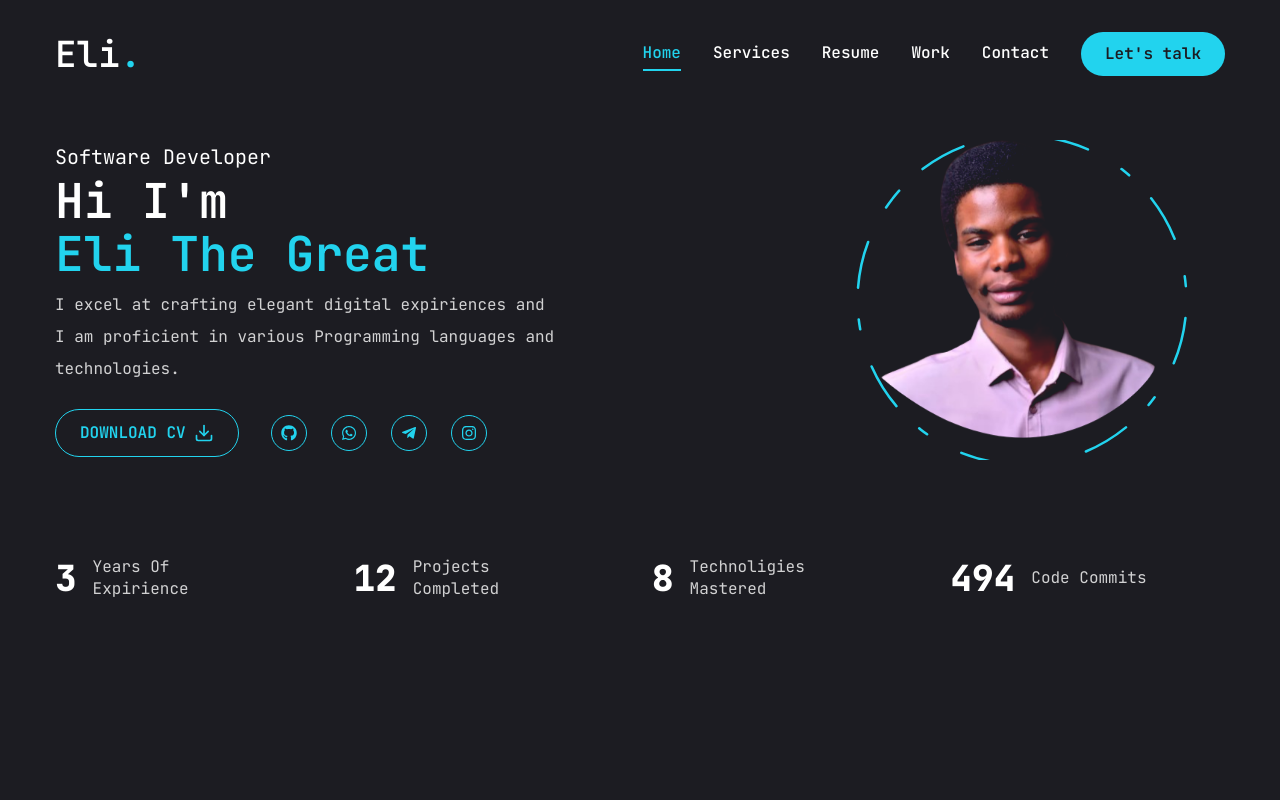
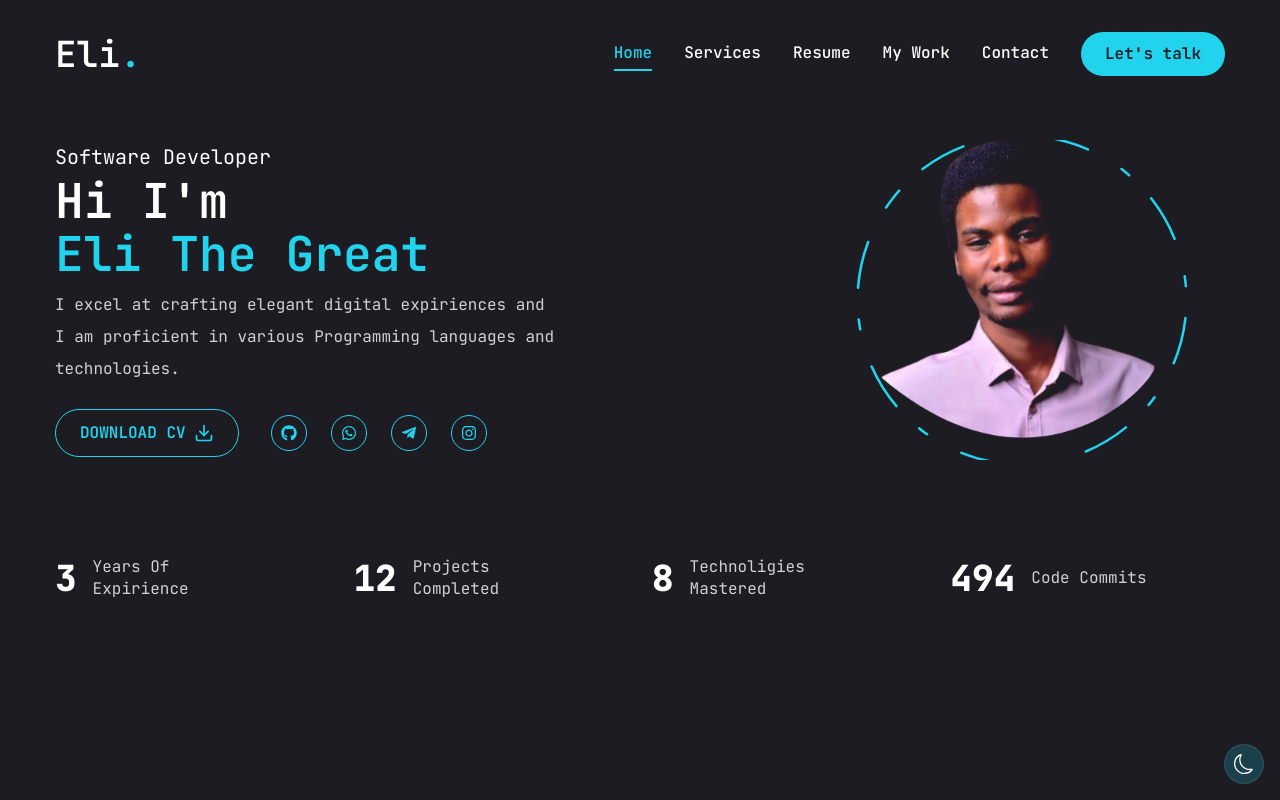
Before and after one commit to ETG1/Eli, a Next.js app: page / in a window 1280 px wide. Built offline with nearby package versions, Linux system fonts and the light colour scheme.

Commit message:
theme switch added and changed dropdown layout

```diff
--- a/app/globals.css
+++ b/app/globals.css
@@ -4,8 +4,13 @@
 
 @layer base {
   body {
-    @apply font-primary bg-primary text-white leading-loose;
+    @apply font-primary leading-loose;
   }
+
+  body {
+    @apply bg-white text-primary dark:bg-primary dark:text-white transition-colors duration-300;
+  }
+
   .h1 {
     @apply text-[40px] xl:text-[48px] leading-[1.1] font-semibold;
   }
@@ -16,7 +21,8 @@
     @apply text-[20px] xl:text-[24px] leading-[1.1] font-semibold;
   }
   .text-outline {
-    -webkit-text-stroke: 1px #ffffff;
+    -webkit-text-stroke: 1px #1c1c22;
+    @apply dark:[-webkit-text-stroke:1px_#ffffff];
   }
 
   .text-outline-hover {
--- a/app/layout.jsx
+++ b/app/layout.jsx
@@ -1,10 +1,12 @@
 import { JetBrains_Mono } from "next/font/google";
 import "./globals.css";
+import { ThemeProvider } from "next-themes";
 
 //components
 import Header from "@/components/Header";
 import PageTransition from "@/components/PageTransition";
 import StairTransition from "@/components/StairTransition";
+import ThemeSwitcher from "@/components/ThemeSwitcher";
 
 const jetbrainsMono = JetBrains_Mono({
   subsets: ["latin"],
@@ -19,13 +21,16 @@ export const metadata = {
 
 export default function RootLayout({ children }) {
   return (
-    <html lang="en">
+    <html lang="en" suppressHydrationWarning>
       <body className={jetbrainsMono.variable}>
-        <Header/>
-        <StairTransition/>
-        <PageTransition>
-          {children}
-        </PageTransition>
+        <ThemeProvider attribute="class" defaultTheme="dark" enableSystem>
+          <Header/>
+          <StairTransition/>
+          <PageTransition>
+            {children}
+          </PageTransition>
+          <ThemeSwitcher />
+        </ThemeProvider>
       </body>
     </html>
   );
--- a/components/MobileNav.jsx
+++ b/components/MobileNav.jsx
@@ -1,6 +1,6 @@
 "use client";
 
-import { Sheet, SheetContent, SheetTrigger } from "@/components/ui/sheet";
+import { Sheet, SheetContent, SheetTrigger, SheetClose } from "@/components/ui/sheet";
 import { usePathname } from "next/navigation";
 import Link from "next/link";
 import { CiMenuFries } from "react-icons/ci"
@@ -26,8 +26,7 @@ const links = [
         name: "contact",
         path: "/contact",
     },
-
-]
+];
 
 const MobileNav = () => {
     const pathname = usePathname();
@@ -36,21 +35,31 @@ const MobileNav = () => {
             <SheetTrigger className="flex justify-center items-center">
                 <CiMenuFries className="text-[32px] text-cyan-400" />
             </SheetTrigger>
-            <SheetContent className="flex flex-col">
+            <SheetContent>
                 {/*Logo*/}
-                <div className="mt-32 mb-32 text-center text-2xl ">
+                <div className="mb-8 text-center">
                     <Link href="/">
-                        <h1 className="text-4xl font-semibold">Eli <span className="text-cyan-400">.</span>
+                        <h1 className="text-4xl font-semibold">
+                            Eli<span className="text-cyan-400">.</span>
                         </h1>
                     </Link>
                 </div>
                 {/*Nav*/}
-                <nav className="flex flex-col justify-center items-center gap-6">
+                <nav className="flex flex-col justify-center items-center gap-4">
                     {links.map((link, index) => {
                         return (
-                            <Link href={link.path} key={index} className={`${link.path === pathname && "text-cyan-400 border-b-2 border-cyan-400"} text-xl capitalize hover:text-cyan-400 transition-all`}>
-                                {link.name}
-                            </Link>
+                            <SheetClose asChild key={index}>
+                                <Link
+                                    href={link.path}
+                                    className={`${
+                                        link.path === pathname
+                                        ? "text-cyan-400 border-b-2 border-cyan-400"
+                                        : "text-white/70"
+                                    } text-lg capitalize hover:text-cyan-400 transition-all`}
+                                >
+                                    {link.name}
+                                </Link>
+                            </SheetClose>
                         );
                     })}
                 </nav>
--- a/components/Nav.jsx
+++ b/components/Nav.jsx
@@ -17,7 +17,7 @@ const links = [
         path: "/resume",
     },
     {
-        name: "work",
+        name: "my work",
         path: "/work",
     },
     {
--- /dev/null
+++ b/components/ThemeSwitcher.jsx
@@ -0,0 +1,81 @@
+"use client";
+
+import { useState, useEffect } from "react";
+import { useTheme } from "next-themes";
+import { BsSun, BsMoon, BsLaptop } from "react-icons/bs";
+import { motion, AnimatePresence } from "framer-motion";
+
+const themes = [
+  {
+    name: "Light",
+    icon: <BsSun className="text-xl" />,
+    value: "light",
+  },
+  {
+    name: "Dark",
+    icon: <BsMoon className="text-xl" />,
+    value: "dark",
+  },
+  {
+    name: "System",
+    icon: <BsLaptop className="text-xl" />,
+    value: "system",
+  },
+];
+
+const ThemeSwitcher = () => {
+  const [mounted, setMounted] = useState(false);
+  const [isOpen, setIsOpen] = useState(false);
+  const { theme, setTheme } = useTheme();
+
+  useEffect(() => {
+    setMounted(true);
+  }, []);
+
+  if (!mounted) {
+    return null;
+  }
+
+  const currentTheme = themes.find((t) => t.value === theme) || themes[0];
+
+  return (
+    <div className="fixed bottom-4 right-4 z-50">
+      <div className="relative">
+        <button
+          onClick={() => setIsOpen(!isOpen)}
+          className="flex items-center justify-center w-10 h-10 rounded-full bg-cyan-400/20 backdrop-blur-sm border border-white/10 text-white hover:bg-cyan-400/30 transition-all duration-300"
+        >
+          {currentTheme.icon}
+        </button>
+
+        <AnimatePresence>
+          {isOpen && (
+            <motion.div
+              initial={{ opacity: 0, y: 10 }}
+              animate={{ opacity: 1, y: 0 }}
+              exit={{ opacity: 0, y: 10 }}
+              transition={{ duration: 0.2 }}
+              className="absolute bottom-12 right-0 min-w-[150px] py-2 rounded-lg bg-white/10 backdrop-blur-md border border-white/10"
+            >
+              {themes.map((t) => (
+                <button
+                  key={t.value}
+                  onClick={() => {
+                    setTheme(t.value);
+                    setIsOpen(false);
+                  }}
+                  className="flex items-center gap-2 w-full px-4 py-2 text-sm text-white hover:bg-cyan-400/20 transition-colors"
+                >
+                  {t.icon}
+                  <span>{t.name}</span>
+                </button>
+              ))}
+            </motion.div>
+          )}
+        </AnimatePresence>
+      </div>
+    </div>
+  );
+};
+
+export default ThemeSwitcher;
--- a/components/ui/sheet.jsx
+++ b/components/ui/sheet.jsx
@@ -17,7 +17,7 @@ const SheetPortal = SheetPrimitive.Portal
 const SheetOverlay = React.forwardRef(({ className, ...props }, ref) => (
   <SheetPrimitive.Overlay
     className={cn(
-      "fixed inset-0 z-50 bg-black/80  data-[state=open]:animate-in data-[state=closed]:animate-out data-[state=closed]:fade-out-0 data-[state=open]:fade-in-0",
+      "fixed inset-0 z-50 bg-black/20 backdrop-blur-sm data-[state=open]:animate-in data-[state=closed]:animate-out data-[state=closed]:fade-out-0 data-[state=open]:fade-in-0",
       className
     )}
     {...props}
@@ -26,7 +26,7 @@ const SheetOverlay = React.forwardRef(({ className, ...props }, ref) => (
 SheetOverlay.displayName = SheetPrimitive.Overlay.displayName
 
 const sheetVariants = cva(
-  "fixed z-50 gap-4 bg-primary p-6 shadow-lg transition ease-in-out data-[state=open]:animate-in data-[state=closed]:animate-out data-[state=closed]:duration-300 data-[state=open]:duration-500 dark:bg-slate-950",
+  "fixed z-50 gap-4 bg-white/10 backdrop-blur-md border-white/10 p-6 shadow-lg transition ease-in-out data-[state=open]:animate-in data-[state=closed]:animate-out data-[state=closed]:duration-300 data-[state=open]:duration-500",
   {
     variants: {
       side: {
@@ -35,7 +35,7 @@ const sheetVariants = cva(
           "inset-x-0 bottom-0 border-t data-[state=closed]:slide-out-to-bottom data-[state=open]:slide-in-from-bottom",
         left: "inset-y-0 left-0 h-full w-3/4 border-r data-[state=closed]:slide-out-to-left data-[state=open]:slide-in-from-left sm:max-w-sm",
         right:
-          "inset-y-0 right-0 h-full w-3/4 data-[state=closed]:slide-out-to-right data-[state=open]:slide-in-from-right sm:max-w-sm",
+          "inset-y-0 right-0 h-max max-h-[400px] w-3/4 data-[state=closed]:slide-out-to-right data-[state=open]:slide-in-from-right sm:max-w-sm",
       },
     },
     defaultVariants: {
@@ -50,8 +50,8 @@ const SheetContent = React.forwardRef(({ side = "right", className, children, ..
     <SheetPrimitive.Content ref={ref} className={cn(sheetVariants({ side }), className)} {...props}>
       {children}
       <SheetPrimitive.Close
-        className="absolute right-8 top-8 transition-opacity outline-none">
-        <IoMdClose className="text-3xl text-cyan-400" />
+        className="absolute right-4 top-4 rounded-full p-2 text-white/70 hover:text-white transition-colors hover:bg-white/10">
+        <IoMdClose className="text-2xl" />
         <span className="sr-only">Close</span>
       </SheetPrimitive.Close>
     </SheetPrimitive.Content>
@@ -82,7 +82,7 @@ SheetFooter.displayName = "SheetFooter"
 const SheetTitle = React.forwardRef(({ className, ...props }, ref) => (
   <SheetPrimitive.Title
     ref={ref}
-    className={cn("text-lg font-semibold text-slate-950 dark:text-slate-50", className)}
+    className={cn("text-lg font-semibold text-white", className)}
     {...props} />
 ))
 SheetTitle.displayName = SheetPrimitive.Title.displayName
@@ -90,7 +90,7 @@ SheetTitle.displayName = SheetPrimitive.Title.displayName
 const SheetDescription = React.forwardRef(({ className, ...props }, ref) => (
   <SheetPrimitive.Description
     ref={ref}
-    className={cn("text-sm text-slate-500 dark:text-slate-400", className)}
+    className={cn("text-sm text-white/70", className)}
     {...props} />
 ))
 SheetDescription.displayName = SheetPrimitive.Description.displayName
--- a/package.json
+++ b/package.json
@@ -20,6 +20,7 @@
     "framer-motion": "^11.3.31",
     "lucide-react": "^0.438.0",
     "next": "14.2.7",
+    "next-themes": "^0.4.4",
     "react": "^18",
     "react-countup": "^6.5.3",
     "react-dom": "^18",
```
Also changed, not shown: 1 other file (tests, documents, lock files or other folders).
